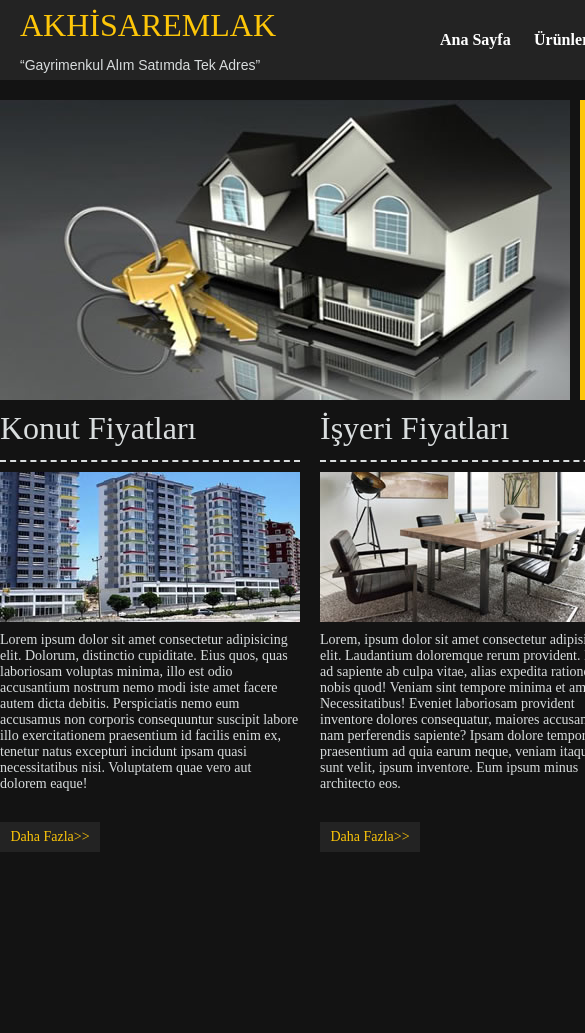
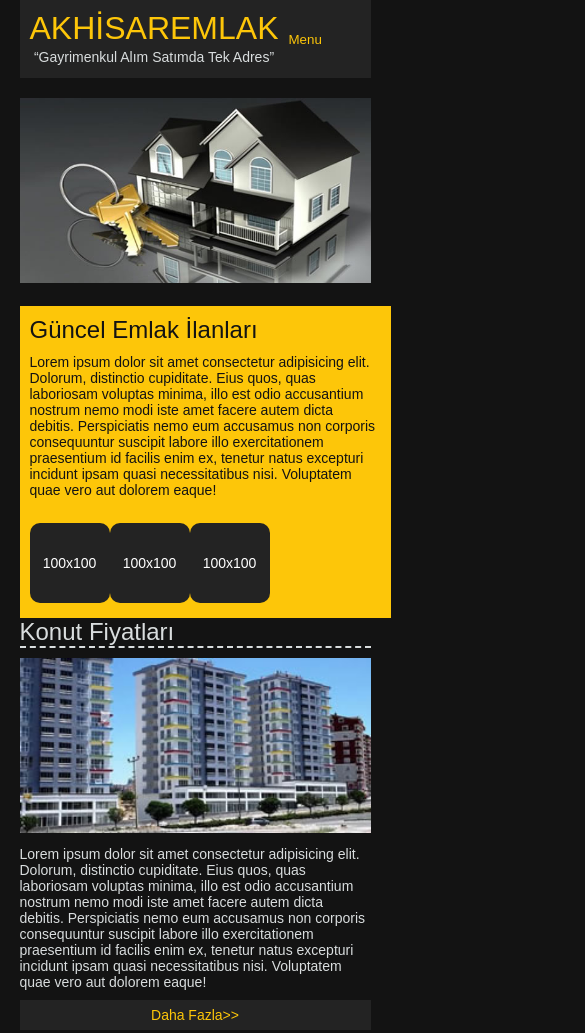
Before and after one commit to ridvanaslan17/sinav, a plain HTML site: page index.html in a window 390 px wide. Shown: the top 1033 px of the page, 585 px wide, since content can reach past the window. Before the commit the page ends 852 px from the top, so only its background shows below. Drawn offline with Linux system fonts and the light colour scheme.

Commit message:
responsive

```diff
--- a/index.html
+++ b/index.html
@@ -4,7 +4,7 @@
     <meta charset="UTF-8">
     <meta http-equiv="X-UA-Compatible" content="IE=edge">
     <meta name="viewport" content="width=device-width, initial-scale=1.0">
-    <title>Document</title>
+    <title>Responsive Website</title>
     <link rel="stylesheet" href="style.css">
 </head>
 <body>
@@ -12,8 +12,9 @@
         <header>
             <div id="logo_slogan">
                 <div id="logo">AKHİSAREMLAK</div>
-                <div id="slogan">“Gayrimenkul Alım Satımda Tek Adres” </div>
+                <div id="slogan">“Gayrimenkul Alım Satımda Tek Adres”</div>
             </div>
+            <button id="menu-toggle">Menu</button>
             <nav>
                 <ul id="menu">
                     <li><a href="#">Ana Sayfa</a></li>
@@ -25,10 +26,10 @@
             </nav>
         </header>
         <section>
-            <aside id="ressol"><img src="res/buyuk_resim.jpg" alt=""></aside>
+            <aside id="ressol"><img src="res/buyuk_resim.jpg" alt="Large Image"></aside>
             <aside id="ressag">
                 <div id="baslik">Güncel Emlak İlanları</div>
-                <div id="icerik">Lorem ipsum dolor sit amet consectetur adipisicing elit. Obcaecati eaque qui itaque recusandae repellat maxime quasi veritatis, veniam excepturi ut eveniet rerum tempore aliquam voluptatum facere debitis quisquam nostrum praesentium.</div>
+                <div id="icerik">Lorem ipsum dolor sit amet consectetur adipisicing elit. Dolorum, distinctio cupiditate. Eius quos, quas laboriosam voluptas minima, illo est odio accusantium nostrum nemo modi iste amet facere autem dicta debitis. Perspiciatis nemo eum accusamus non corporis consequuntur suscipit labore illo exercitationem praesentium id facilis enim ex, tenetur natus excepturi incidunt ipsam quasi necessitatibus nisi. Voluptatem quae vero aut dolorem eaque!</div>
                 <div id="kutu1">100x100</div>
                 <div id="kutu2">100x100</div>
                 <div id="kutu3">100x100</div>
@@ -37,26 +38,30 @@
         <article>
             <div id="sol">
                 <div class="alt_baslik">Konut Fiyatları</div>
-                <div class="alt_resim"><img src="res/konut.jpg" alt=""></div>
-                <div class="alt_icerik">Lorem ipsum dolor sit amet consectetur adipisicing elit. Dolorum, distinctio cupiditate. Eius quos, quas laboriosam voluptas minima, illo est odio accusantium nostrum nemo modi iste amet facere autem dicta debitis.
-                Perspiciatis nemo eum accusamus non corporis consequuntur suscipit labore illo exercitationem praesentium id facilis enim ex, tenetur natus excepturi incidunt ipsam quasi necessitatibus nisi. Voluptatem quae vero aut dolorem eaque!</div>
-                <div class="alt_detay"><a href="">Daha Fazla>></a> </div>
+                <div class="alt_resim"><img src="res/konut.jpg" alt="Konut"></div>
+                <div class="alt_icerik">Lorem ipsum dolor sit amet consectetur adipisicing elit. Dolorum, distinctio cupiditate. Eius quos, quas laboriosam voluptas minima, illo est odio accusantium nostrum nemo modi iste amet facere autem dicta debitis. Perspiciatis nemo eum accusamus non corporis consequuntur suscipit labore illo exercitationem praesentium id facilis enim ex, tenetur natus excepturi incidunt ipsam quasi necessitatibus nisi. Voluptatem quae vero aut dolorem eaque!</div>
+                <div class="alt_detay"><a href="#">Daha Fazla>></a></div>
             </div>
             <div id="ort">
                 <div class="alt_baslik">İşyeri Fiyatları</div>
-                <div class="alt_resim"><img src="res/isyeri.jpg" alt=""></div>
-                <div class="alt_icerik">Lorem, ipsum dolor sit amet consectetur adipisicing elit. Laudantium doloremque rerum provident. Ipsa ad sapiente ab culpa vitae, alias expedita ratione nobis quod! Veniam sint tempore minima et amet. Necessitatibus!
-                Eveniet laboriosam provident inventore dolores consequatur, maiores accusamus nam perferendis sapiente? Ipsam dolore temporibus praesentium ad quia earum neque, veniam itaque, sunt velit, ipsum inventore. Eum ipsum minus architecto eos.</div>
-                <div class="alt_detay"><a href="">Daha Fazla>></a> </div>
+                <div class="alt_resim"><img src="res/isyeri.jpg" alt="İşyeri"></div>
+                <div class="alt_icerik">Lorem ipsum dolor sit amet consectetur adipisicing elit. Dolorum, distinctio cupiditate. Eius quos, quas laboriosam voluptas minima, illo est odio accusantium nostrum nemo modi iste amet facere autem dicta debitis. Perspiciatis nemo eum accusamus non corporis consequuntur suscipit labore illo exercitationem praesentium id facilis enim ex, tenetur natus excepturi incidunt ipsam quasi necessitatibus nisi. Voluptatem quae vero aut dolorem eaque!</div>
+                <div class="alt_detay"><a href="#">Daha Fazla>></a></div>
             </div>
             <div id="sag">
                 <div class="alt_baslik">Arsa Fiyatları</div>
-                <div class="alt_resim"><img src="res/arsa.jpg" alt=""></div>
-                <div class="alt_icerik">Lorem ipsum dolor sit amet consectetur adipisicing elit. Ipsam nostrum, accusantium illum, vero corporis nemo eligendi possimus atque aspernatur nam veritatis perspiciatis aliquid aperiam ipsum quidem esse? Voluptate, minima distinctio?
-                Corrupti sequi soluta perspiciatis repellat excepturi, facere ipsam necessitatibus est vel architecto deserunt porro magnam? Consectetur unde impedit at consequatur. Cupiditate numquam recusandae error repellat hic architecto debitis possimus iste?</div>
-                <div class="alt_detay"><a href="">Daha Fazla>></a> </div>
+                <div class="alt_resim"><img src="res/arsa.jpg" alt="Arsa"></div>
+                <div class="alt_icerik">Lorem ipsum dolor sit amet consectetur adipisicing elit. Dolorum, distinctio cupiditate. Eius quos, quas laboriosam voluptas minima, illo est odio accusantium nostrum nemo modi iste amet facere autem dicta debitis. Perspiciatis nemo eum accusamus non corporis consequuntur suscipit labore illo exercitationem praesentium id facilis enim ex, tenetur natus excepturi incidunt ipsam quasi necessitatibus nisi. Voluptatem quae vero aut dolorem eaque!</div>
+                <div class="alt_detay"><a href="#">Daha Fazla>></a></div>
             </div>
         </article>
     </div>
+    <script>
+        const menuToggle = document.getElementById('menu-toggle');
+        const menu = document.getElementById('menu');
+        menuToggle.addEventListener('click', () => {
+            menu.classList.toggle('active');
+        });
+    </script>
 </body>
 </html>
--- a/style.css
+++ b/style.css
@@ -1,175 +1,195 @@
-body{
+/* Global Styles */
+body {
     background-color: #131313;
-    margin: 0px;
+    margin: 0;
     color: #D9DDDE;
     font-size: 14px;
+    font-family: Arial, Helvetica, sans-serif;
+}
 
-
-}
-#container{
-    width: 940px;
-    height: auto;
+#container {
+    width: 90%;
+    max-width: 940px;
     margin: auto;
 }
-header{
-    width: 940px;
-    height: 80px;
+
+/* Header */
+header {
+    display: flex;
+    flex-wrap: wrap;
+    justify-content: space-between;
+    align-items: center;
+    background-color: #232323;
+    padding: 10px;
     margin-bottom: 20px;
-    background-color: #232323;
 }
-#logo_slogan{
-    width: 400px;
-    height: 80px;
-    margin-left: 20px;
-    margin-right: 20px;
-    float: left;
+
+#logo_slogan {
+    flex: 1;
+    text-align: center;
 }
-nav{
-    width: 500px;
-    height: 80px;
-    float: left;
-}
-#logo{
 
-    height: 50px;
-    line-height: 50px;
-    color: #FDC609 ;
+#logo {
+    color: #FDC609;
     font-size: 32px;
 }
-#slogan{
-    height: 30px;
+
+#slogan {
     font-size: 14px;
-    font-family: Arial, Helvetica, sans-serif;
-    line-height: 30px;
+    line-height: 1.5;
 }
-#menu{
-    list-style-type: none;
-    margin: 0px;
-    padding: 0px;
+
+#menu-toggle {
+    display: none;
+    background-color: #232323;
+    color: #FDC609;
+    border: none;
+    padding: 10px;
+    cursor: pointer;
 }
-#menu li{
-    float: left;
-    margin-right:2px; ;
+
+nav {
+    flex: 1;
+    text-align: center;
 }
-#menu a{
+
+#menu {
+    list-style: none;
+    margin: 0;
+    padding: 0;
+    display: flex;
+    justify-content: center;
+}
+
+#menu li {
+    margin-right: 10px;
+}
+
+#menu a {
     text-decoration: none;
+    color: #fff;
+    font-weight: bold;
+    padding: 10px 20px;
     display: block;
-    line-height: 80px;
-    font-size: 16px;
-    color: #ffffff;
-    font-weight: bold;
-    width: 92px;
 }
-#menu a:hover{
+
+#menu a:hover {
     color: #FDC609;
 }
-section{
-    width: 940px;
+
+/* Section */
+section {
+    display: flex;
+    flex-wrap: wrap;
+    gap: 20px;
+}
+
+#ressol, #ressag {
+    flex: 1;
+}
+
+#ressol img {
+    width: 100%;
     height: auto;
 }
-#ressol{
-    width: 570px;
-    height: 300px;
-    float: left;
-}
-#ressag{
+
+#ressag {
     padding: 10px;
-    width: 340px;
-    height: 280px;
-    margin-left: 10px;
-    background-color: #FDC609 ;
-    float: left;
+    background-color: #FDC609;
     color: #131313;
 }
-#baslik{
-    margin-top: 10px;
-    height: 50px;
-    font-size: 32px;
-    color: #4E584D ;
+
+#baslik {
+    font-size: 24px;
+    margin-bottom: 10px;
 }
-#icerik{
-    color: #4E584D;
-    height: 100px;
-    margin-top: 10px;
-    font-size: 12px;
+
+#icerik {
+    font-size: 14px;
+    margin-bottom: 20px;
 }
-#kutu1{
-    width:100px ;
-    height:100px ;
-    background-color:#232323  ;
+
+#kutu1, #kutu2, #kutu3 {
+    width: 23%;
+    height: 80px;
+    background-color: #232323;
+    color: #fff;
+    text-align: center;
+    line-height: 80px;
+    margin-right: 5px;
     float: left;
     border-radius: 10px;
-    text-align: center;
-    color: #FFFFFF ;
-    line-height: 100px;
 }
-#kutu2{
-    width:100px ;
-    height:100px ;
-    background-color:#232323  ;
-    float: left;
-    border-radius: 10px;
-    text-align: center;
-    margin-left: 10px;
-    margin-right: 10px;
-    color: #FFFFFF ;
-    line-height: 100px;
+
+/* Article */
+article {
+    display: flex;
+    flex-wrap: wrap;
+    gap: 20px;
 }
-#kutu3{
-    width:100px ;
-    height:100px ;
-    background-color:#232323  ;
-    float: left;
-    border-radius: 10px;
-    text-align: center;
-    color: #FFFFFF ;
-    line-height: 100px;
+
+#sol, #ort, #sag {
+    flex: 1;
 }
-#sol{
-    width: 300px;
-    float: left;
+
+.alt_baslik {
+    font-size: 24px;
+    margin-bottom: 10px;
+    border-bottom: 2px dashed #D9DDDE;
+}
+
+.alt_resim img {
+    width: 100%;
     height: auto;
 }
-#ort{
-    width: 300px;
-    float: left;
-    height: auto;
-    margin-left: 20px;
-    margin-right: 20px;
+
+.alt_icerik {
+    font-size: 14px;
+    margin: 10px 0;
 }
-#sag{
-    width: 300px;
-    float: left;
-    height: auto;
+
+.alt_detay {
+    background-color: #232323;
+    text-align: center;
+    line-height: 30px;
+    color: #FDC609;
+    font-size: 14px;
 }
-.alt_baslik{
-    height: 50px;
-    font-size: 32px;
-    margin: 10px 0px 10px 0px;
-    border-bottom: 2px dashed #D9DDDE;
+
+.alt_detay a {
+    color: #FDC609;
+    text-decoration: none;
 }
-.alt_resim{
-    width: 300px;
-    height: 150px;
+
+/* Responsive Styles */
+@media screen and (max-width: 768px) {
+    #menu {
+        display: none;
+        flex-direction: column;
     }
-.alt_icerik{
-    height: 180px;
-    margin-top: 10px;
-    margin-bottom: 10px;
 
+    #menu.active {
+        display: flex;
+    }
 
+    #menu-toggle {
+        display: block;
     }
-.alt_detay{
-    width: 100px;
-    height: 30px;
-    background-color: #232323;
-    color: #FDC609;
-    line-height: 30px;
-    text-align: center;
+
+    section, article {
+        flex-direction: column;
     }
-.alt_detay a{
-    color: #FDC609;
-    display: block;
-    text-decoration: none;
 
+    #ressol, #ressag {
+        width: 100%;
     }
+
+    #kutu1, #kutu2, #kutu3 {
+        width: 80px;
+        margin: 5px auto;
+    }
+
+    #sol, #ort, #sag {
+        width: 100%;
+    }
+}
```
Lines whose indentation alone changed are shown as unchanged.
